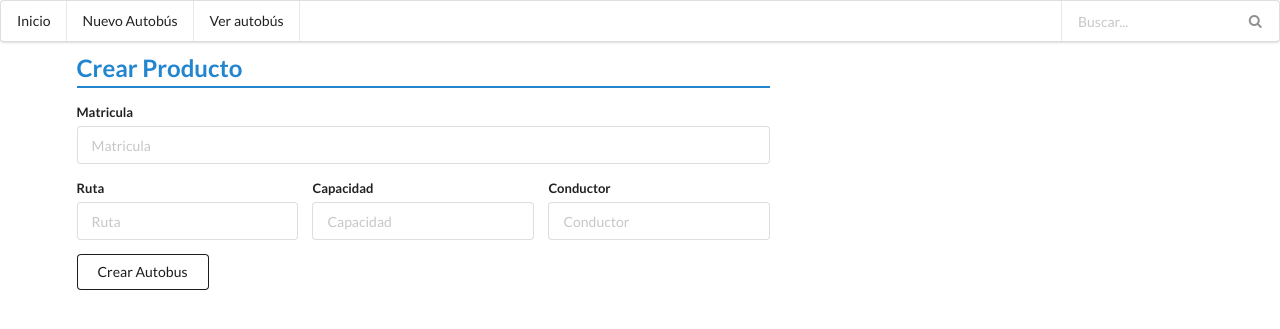
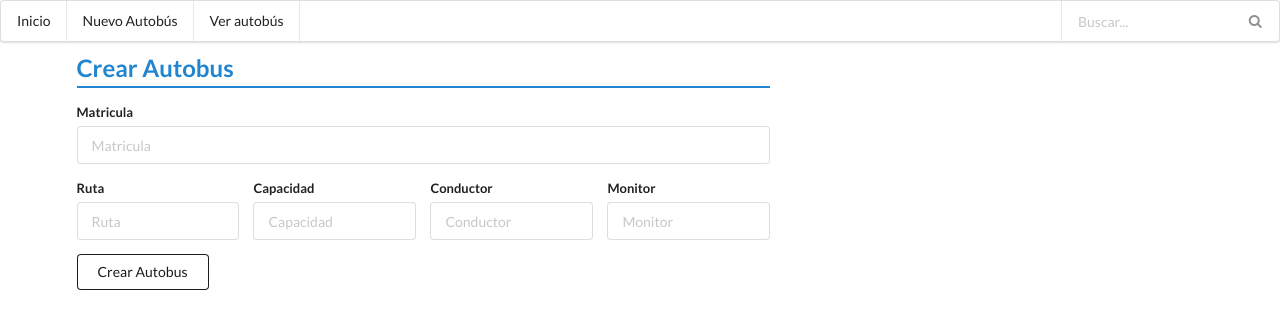
Before and after one commit to Azurestyle/TFG, a Node server app: page /nuevo in a window 1280 px wide. Shown: the top 329 px of the page. Run offline with Node 20, Linux system fonts and the light colour scheme; some libraries are stand-ins or nearby versions.

Commit message:
Insertar autobus

```diff
--- a/controllers/autobuscontroller.js
+++ b/controllers/autobuscontroller.js
@@ -1,5 +1,5 @@
 var mysql = require('mysql');
-
+var dateFormat = require('dateformat');
 //autobus controller
 
 module.exports = {
@@ -26,7 +26,24 @@ module.exports = {
   },
 
   postNuevoAutobus : function(req, res, next){
-    console.log(req.body);
+    var fechaactual = new Date();
+    var fecha = dateFormat(fechaactual, 'yyyy-mm-dd h:MM:ss');
 
+    var autobus = {
+      matricula : req.body.matricula,
+      idruta : req.body.idruta,
+      capacidad : req.body.capacidad,
+      idconductor : req.body.idconductor,
+      idmonitor : req.body.idmonitor
+    }
+    var config = require('.././database/config');
+    var db = mysql.createConnection(config);
+    db.connect();
+    db.query('INSERT INTO autobus SET ?', autobus, function(err,rows,fields){
+      if(err) throw err;
+      db.end();
+    });
+    res.render('autobus/nuevo', {info : 'Autobus creado correctamente'});
+    // console.log(autobus);
 }
 }
--- /dev/null
+++ b/public/javascripts/main.js
@@ -0,0 +1,7 @@
+$(function(){
+  $('.message .close').click(function() {
+    /* Act on the event */
+    $(this).closest('.message').fadeOut();
+  });
+
+});
--- a/public/javascripts/validacion.js
+++ b/public/javascripts/validacion.js
@@ -41,6 +41,15 @@ $(function(){
             prompt : 'Por favor ingrese un conductor'
           }
         ]
+      },
+      idmonitor : {
+        identifier : 'idmonitor',
+        rules : [
+          {
+            type : 'empty',
+            prompt : 'Por favor ingrese un monitor'
+          }
+        ]
       }
 
   });
--- a/views/autobus/nuevo.jade
+++ b/views/autobus/nuevo.jade
@@ -4,7 +4,7 @@ block content
   include ../templates/nav
   div(class=['ui','container','grid','stackable'])
     div(class=['ten','wide','column'])
-      h2(class=['ui','header','blue','dividing'])= 'Crear Producto'
+      h2(class=['ui','header','blue','dividing'])= 'Crear Autobus'
 
       div(class='form-nuevoautobus')
         form(class=['ui','form'] action='/crearautobus' method='post')
@@ -21,6 +21,15 @@ block content
             div(class=['ui','field'])
               label(for='idconductor')= 'Conductor'
               input(type='text' name="idconductor" placeholder='Conductor')
+            div(class=['ui','field'])
+              label(for='idmonitor')= 'Monitor'
+              input(type='text' name="idmonitor" placeholder='Monitor')
           button(class=['ui','button','basic','black'])= 'Crear Autobus'
           div(class=['ui','message','error'])
+
+      if info != undefined
+        div(class=['ui','message','success'])
+          i(class=['close','icon'])
+          div(class='header')= 'Autobus registrado'
+          p= info
   script(src='/javascripts/validacion.js')
--- a/views/default.jade
+++ b/views/default.jade
@@ -6,5 +6,6 @@ html
     link(rel='stylesheet', href='/semantic/semantic.css')
     script(src='/javascripts/jquery-3.2.1.js')
     script(src='/semantic/semantic.js')
+    script(src='/javascripts/main.js')
   body
     block content
```
